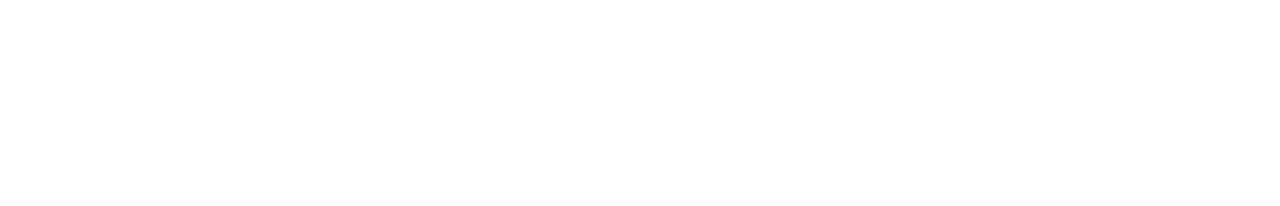
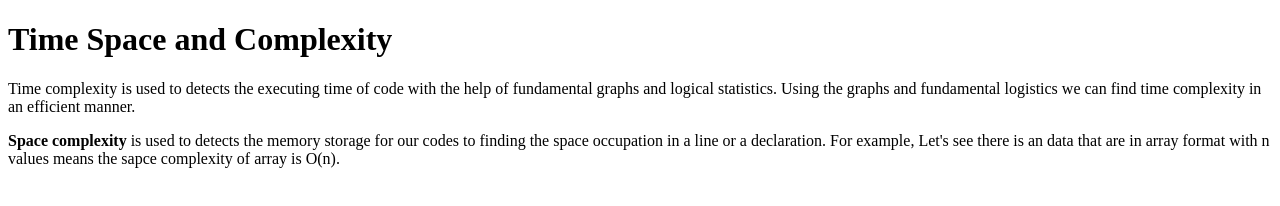
Before and after one commit to acciojob/time-and-space-complexity-Sree-ofcl, a website: page main.html in a window 1280 px wide. Drawn offline with Linux system fonts and the light colour scheme.

Commit message:
created a submission

```diff
--- a/main.html
+++ b/main.html
@@ -8,7 +8,12 @@
 
 <body>
 	<!-- the entire body must be written by student -->
-    <script type="text/javascript" src="./script.js">
+	<h1>Time Space and Complexity</h1>
+	<p>Time complexity is used to detects the executing time of code with the help of fundamental graphs and logical statistics.
+	Using the graphs and fundamental logistics we can find time complexity in an efficient manner.</p>
+	<p><b>Space complexity</b> is used to detects the memory storage for our codes to finding the space occupation in a line or a declaration.
+	For example, Let's see there is an data that are in array format with n values means the sapce complexity of array is O(n).</p>
+	<script type="text/javascript" src="./script.js">
 </script>
 
 </body>
```
